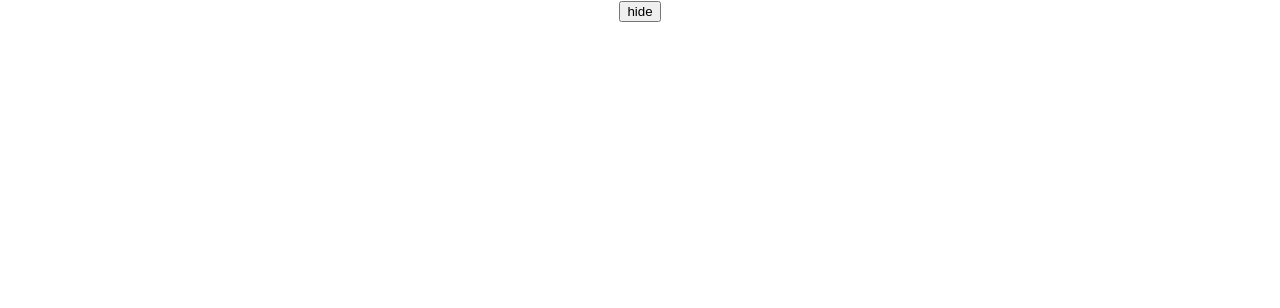
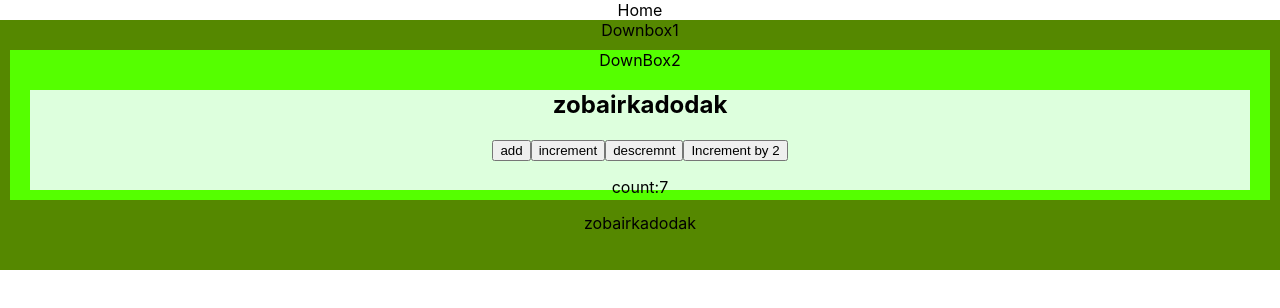
Before and after one commit to HudyRahmani/test1, a React (Create React App) app: page / in a window 1280 px wide. Shown: the top 308 px of the page. Built offline with nearby package versions, Linux system fonts and the light colour scheme.

Commit message:
Example of reducer

```diff
--- a/package.json
+++ b/package.json
@@ -5,6 +5,7 @@
   "dependencies": {
     "@hookform/resolvers": "^3.9.0",
     "@popperjs/core": "^2.11.8",
+    "@reduxjs/toolkit": "^2.2.7",
     "@testing-library/jest-dom": "^5.17.0",
     "@testing-library/react": "^13.4.0",
     "@testing-library/user-event": "^13.5.0",
@@ -16,6 +17,7 @@
     "react-dom": "^18.3.1",
     "react-hook-form": "^7.53.0",
     "react-query": "^3.39.3",
+    "react-redux": "^9.1.2",
     "react-router-dom": "^6.26.2",
     "react-scripts": "5.0.1",
     "web-vitals": "^2.1.4",
--- a/src/App.js
+++ b/src/App.js
@@ -1,19 +1,14 @@
 import './App.css'
-import { useToggle } from './pages/useToggle';
+import Downbox1 from './components/downBox/Downbox1';
+
+
 function App() {
 
-  const [isvisible , toggle] = useToggle()
+
   return (
     <div className={`App`}>
-
-       <button onClick={toggle}>
-        {toggle ? "hide" :"show"}
-       </button>
-
-       {isvisible &&
-       <p>this is some text for test click on button to hide</p>
-      }
-
+        <div>Home</div>
+        <Downbox1 />
     </div>
   );
 
--- /dev/null
+++ b/src/components/downBox/DownBox2.js
@@ -0,0 +1,14 @@
+import React from 'react'
+import Downbox3 from './Downbox3'
+
+export default function DownBox2() {
+  return (
+    <div>
+
+        <div style={{backgroundColor:'#5f0', height:'150px',margin:'10px'}}>
+            <div>DownBox2</div>
+            <Downbox3 />
+        </div>
+    </div>
+  )
+}
--- /dev/null
+++ b/src/components/downBox/Downbox1.js
@@ -0,0 +1,14 @@
+import React from 'react'
+import DownBox2 from './DownBox2'
+
+export default function Downbox1() {
+  return (
+    <div>
+        <div style={{background:'#580',height:'250px'}}>
+            <div>Downbox1</div>
+            <DownBox2 />
+        </div>
+
+    </div>
+  )
+}
--- /dev/null
+++ b/src/components/downBox/Downbox3.js
@@ -0,0 +1,27 @@
+import React from 'react'
+import { useDispatch, useSelector } from 'react-redux'
+import { counterSlice, decrement, increment, incrementby } from '../../redux/counterSlice'
+import { addChildren } from '../../redux/userSlice'
+
+export default function Downbox3() {
+
+  const counter = useSelector(state => state.counter.value)
+  const user = useSelector(state => state.user.child )
+  const dispatch = useDispatch()
+
+
+  return (
+    <div>
+
+        <div style={{backgroundColor:'#dfd', height:'100px',margin:'20px'}}>
+            <h2>{user}</h2>
+            <button onClick={() => dispatch(addChildren(['zobair','sudis']))}>add</button>
+            <button onClick={() => dispatch(increment())}>increment</button>
+            <button onClick={() => dispatch(decrement())}>descremnt</button>
+            <button onClick={() => dispatch(incrementby(2))}>Increment by 2</button>
+            <p>count:{counter}</p>
+            <p>{user}</p>
+        </div>
+    </div>
+  )
+}
--- a/src/index.js
+++ b/src/index.js
@@ -2,11 +2,15 @@ import React from 'react';
 import ReactDOM from 'react-dom/client';
 import './index.css';
 import App from './App';
+import { store } from './redux/store';
+import { Provider } from 'react-redux';
 
 const root = ReactDOM.createRoot(document.getElementById('root'));
 root.render(
 
   <React.StrictMode>
+    <Provider store={store}>
       <App />
+    </Provider>
   </React.StrictMode>
 );
--- a/src/pages/useToggle.js
+++ /dev/null
@@ -1,9 +0,0 @@
-import { useState } from "react"
-
-export const useToggle = (intial = false) =>{
-    const [state , setState] = useState(intial)
-    const toggle = () =>{
-        setState((prev) => !prev)
-    }
-    return [state,toggle]
-}
--- /dev/null
+++ b/src/redux/counterSlice.js
@@ -0,0 +1,22 @@
+import { createSlice } from "@reduxjs/toolkit";
+
+
+export const counterSlice = createSlice({
+    name:"counter",
+    initialState:{
+        value : 7
+    },
+    reducers:{
+        increment: (state) => {
+            state.value ++;
+        },
+        decrement: (state) => {
+            state.value --;
+        },
+        incrementby:(state ,action) =>{
+            state.value += action.payload
+        }
+    }
+})
+
+export const{increment, decrement , incrementby} = counterSlice.actions;
--- /dev/null
+++ b/src/redux/store.js
@@ -0,0 +1,10 @@
+import { configureStore } from '@reduxjs/toolkit'
+import { counterSlice } from './counterSlice'
+import { userSlice } from './userSlice'
+
+export const store = configureStore({
+  reducer: {
+    counter:counterSlice.reducer,
+    user:userSlice.reducer
+  },
+})
--- /dev/null
+++ b/src/redux/userSlice.js
@@ -0,0 +1,17 @@
+import { createSlice } from "@reduxjs/toolkit";
+
+
+export const userSlice = createSlice({
+    name:'user',
+    initialState:{
+        name:'ali',
+        child:['zobair','kadodak']
+    },
+    reducers:{
+        addChildren:(state , actions) => {
+            state.child = [...state.child , ...actions.payload]
+        }
+    }
+
+})
+export const {addChildren} = userSlice.actions
```
Also changed, not shown: 1 other file (tests, documents, lock files or other folders).
